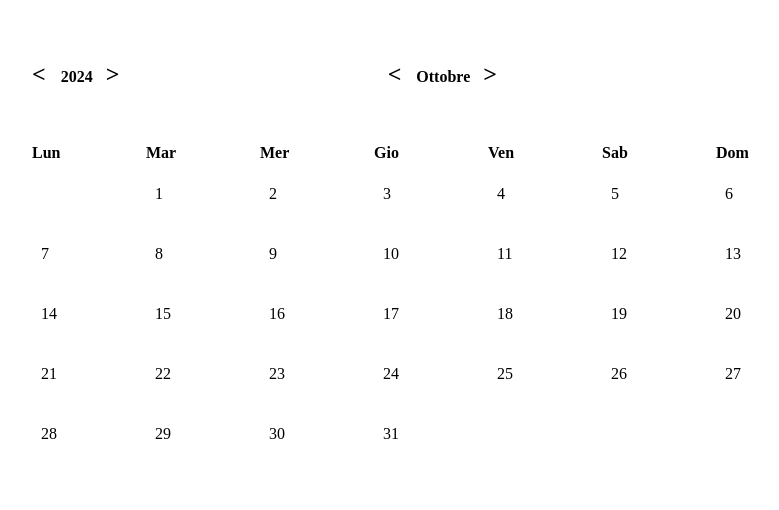
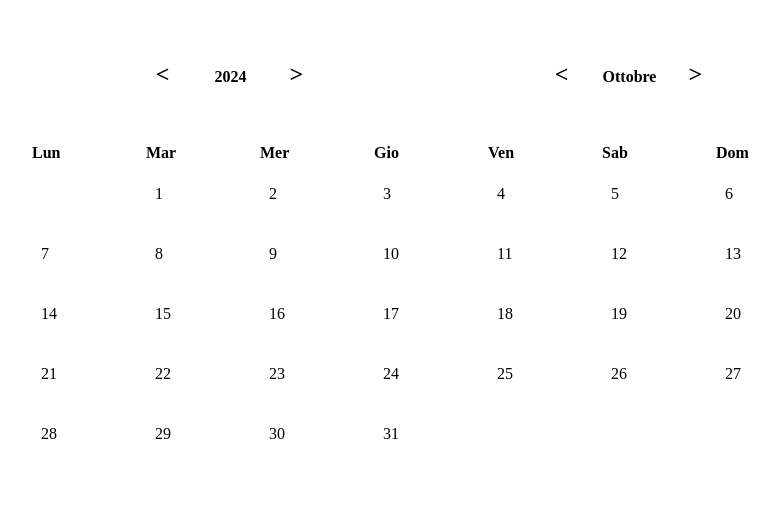
Before and after one commit to FabioMGiacomini/simple-calendar, a plain HTML site: page index.html in a window 1280 px wide. Shown: the whole page, without its empty margins (211-990 px from the left). Drawn offline with Linux system fonts and the light colour scheme.

Commit message:
centrati anno e mese e impostata larghezza per evitare cambi di dimensione al variare del mese

```diff
--- a/style.css
+++ b/style.css
@@ -27,6 +27,10 @@ a:hover{
     color: black;
     font-size: 1.5rem;
 }
+#anno,
+#mese{
+    text-align: center;
+}
 .annoprima,
 .meseprima{
     margin-right: 5px;
@@ -39,4 +43,6 @@ a:hover{
 .mesecorrente{
     padding-top: 7px;
     width: 100px;
+    display: inline-block;
+    text-align: center;
 }
```
